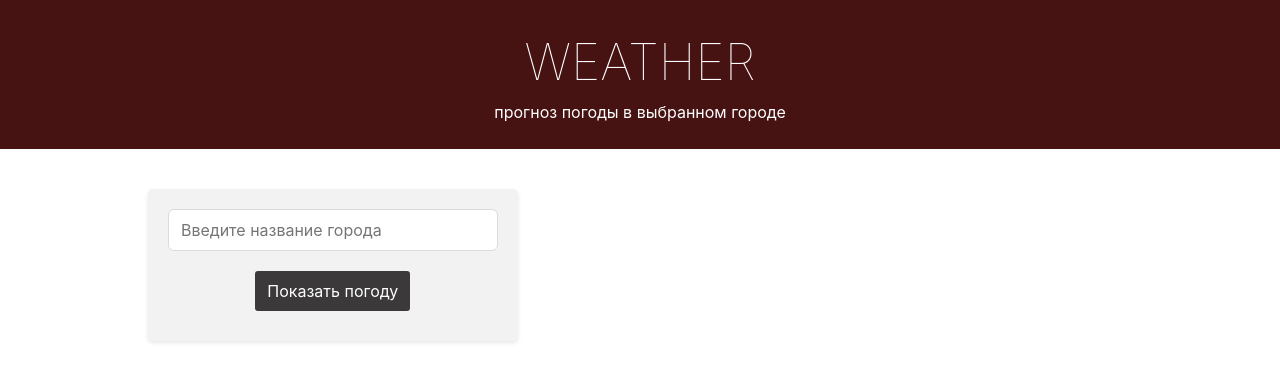
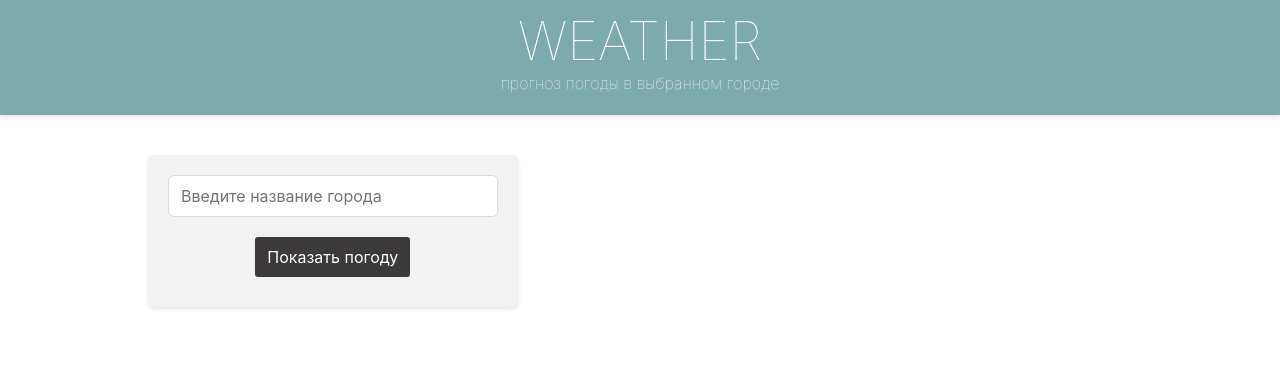
Before and after one commit to pavelisik/weather, a React (Vite) app: page / in a window 1280 px wide. Shown: the top 382 px of the page. Built offline with nearby package versions, Linux system fonts and the light colour scheme.

Commit message:
fetchWeather

```diff
--- a/src/components/MainForm.module.css
+++ b/src/components/MainForm.module.css
@@ -60,6 +60,12 @@ h2 {
     background-color: #f1f1f1;
 }
 
+.suggestions li span {
+    opacity: 0.5;
+    padding-left: 8px;
+    font-size: 0.9rem;
+}
+
 button {
     background-color: #3b3939;
     color: #fff;
--- a/src/components/MainForm.tsx
+++ b/src/components/MainForm.tsx
@@ -2,24 +2,19 @@ import { useForm, type SubmitHandler } from 'react-hook-form';
 import { useState, useRef, useEffect } from 'react';
 import axios from 'axios';
 import styles from './MainForm.module.css';
+import type { Suggestion } from '../types/types';
 
 interface CityForm {
     city: string;
 }
 
-interface Suggestion {
-    value: string;
-    data: {
-        city: string;
-        region: string;
-        region_type: string;
-        region_with_type: string;
-    };
-}
-
 // данные для API автокомплита
 const suggestionUrl = 'https://suggestions.dadata.ru/suggestions/api/4_1/rs/suggest/address';
 const suggestionToken = '038cf03c0fcdeaf71d01807fc055484d186fdf0e';
+
+// данные для API openweather
+const openweatherUrl = 'https://api.openweathermap.org/data/2.5/weather';
+const openweatherKey = '0fea97d4acece8a4418f2876d03b4419';
 
 // минимальное число вводимых символов для срабатывания автокомплита
 const minInputSymbols = 2;
@@ -37,12 +32,14 @@ const MainForm = () => {
         },
     });
 
+    const [weather, setWeather] = useState<{ temp: number; description: string } | null>(null);
+    const [error, setError] = useState('');
+
     const [suggestions, setSuggestions] = useState<Suggestion[]>([]);
     const wrapperRef = useRef<HTMLDivElement>(null);
 
     // запрос на поиск подсказок для автокомплита
     const fetchSuggestions = async (query: string) => {
-        // если ничего не введено или если введено меньше 2 символов - обнуляем массив с подсказками
         const trimmedQuery = query.trim();
         if (trimmedQuery.length < minInputSymbols) {
             setSuggestions([]);
@@ -71,20 +68,43 @@ const MainForm = () => {
         }
     };
 
-    // функция изменения текста в input
+    const fetchWeather = async (city: string) => {
+        try {
+            setError('');
+            setWeather(null);
+
+            const res = await axios.get(openweatherUrl, {
+                params: {
+                    q: `${city},RU`, // название города на кириллице + код страны
+                    units: 'metric',
+                    lang: 'ru',
+                    appid: openweatherKey,
+                },
+            });
+
+            setWeather({
+                temp: res.data.main.temp,
+                description: res.data.weather[0].description,
+            });
+        } catch (err) {
+            setError('Город не найден или ошибка запроса');
+        }
+    };
+
+    // изменение текста в input
     const handleInputChange = (e: React.ChangeEvent<HTMLInputElement>) => {
         const val = e.target.value;
         setValue('city', val);
         fetchSuggestions(val);
     };
 
-    // функция выбора подсказки из автокомплита
+    // выбор подсказки из автокомплита
     const handleSelect = (city: string) => {
         setValue('city', city);
         setSuggestions([]);
     };
 
-    // функция при фокусе на input
+    // фокус на input
     const handleFocus = () => {
         const currentVal = getValues('city');
         if (currentVal.trim().length >= minInputSymbols) {
@@ -108,6 +128,8 @@ const MainForm = () => {
     // отправка значения при нажатии на кнопку
     const onSubmit: SubmitHandler<CityForm> = async (data) => {
         console.log(`Погода для города ${data.city}`);
+        fetchWeather(data.city);
+        console.log(weather);
     };
 
     return (
@@ -131,7 +153,8 @@ const MainForm = () => {
                         <ul className={styles.suggestions} role="listbox">
                             {suggestions.map(({ data }, index) => (
                                 <li key={index} onClick={() => handleSelect(data.city)} role="option">
-                                    {data.city} ({data.region_with_type})
+                                    {data.city}
+                                    <span>{data.region_with_type}</span>
                                 </li>
                             ))}
                         </ul>
--- a/src/layouts/Header.module.css
+++ b/src/layouts/Header.module.css
@@ -1,12 +1,19 @@
 .header {
-    background-color: #461212;
+    background-color: #7daaaf;
     color: #fff;
     width: 100%;
-    padding: 25px 0px;
+    padding: 15px 0 20px 0;
     margin-bottom: 20px;
+    box-shadow: 0 2px 4px rgba(0, 0, 0, 0.1);
 }
 
 h1 {
+    line-height: 100%;
     font-weight: lighter;
-    font-size: 50px;
+    font-size: 3.3rem;
+    margin-bottom: 3px;
 }
+
+p {
+    font-weight: lighter;
+}
--- /dev/null
+++ b/src/types/types.ts
@@ -0,0 +1,9 @@
+export interface Suggestion {
+    value: string;
+    data: {
+        city: string;
+        region: string;
+        region_type: string;
+        region_with_type: string;
+    };
+}
```
Also changed, not shown: 1 other file (tests, documents, lock files or other folders).
